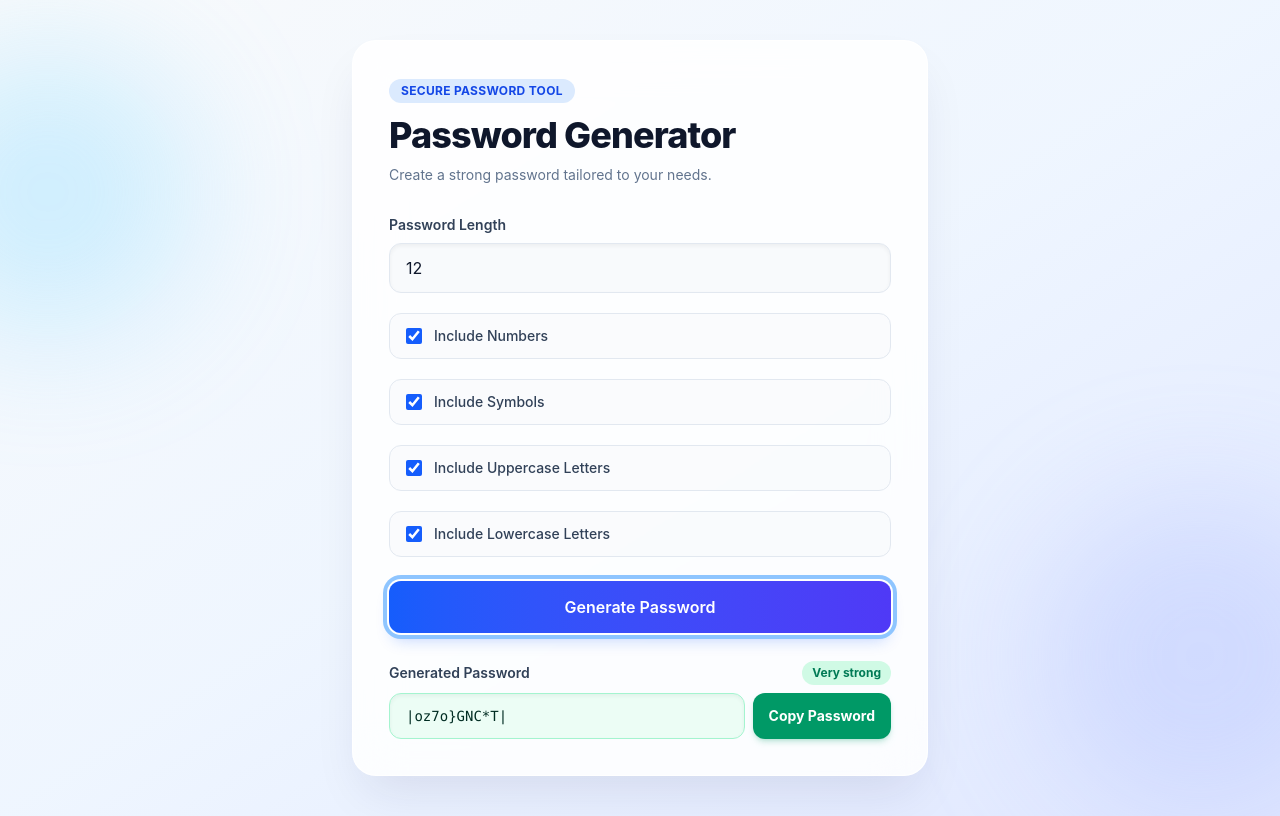
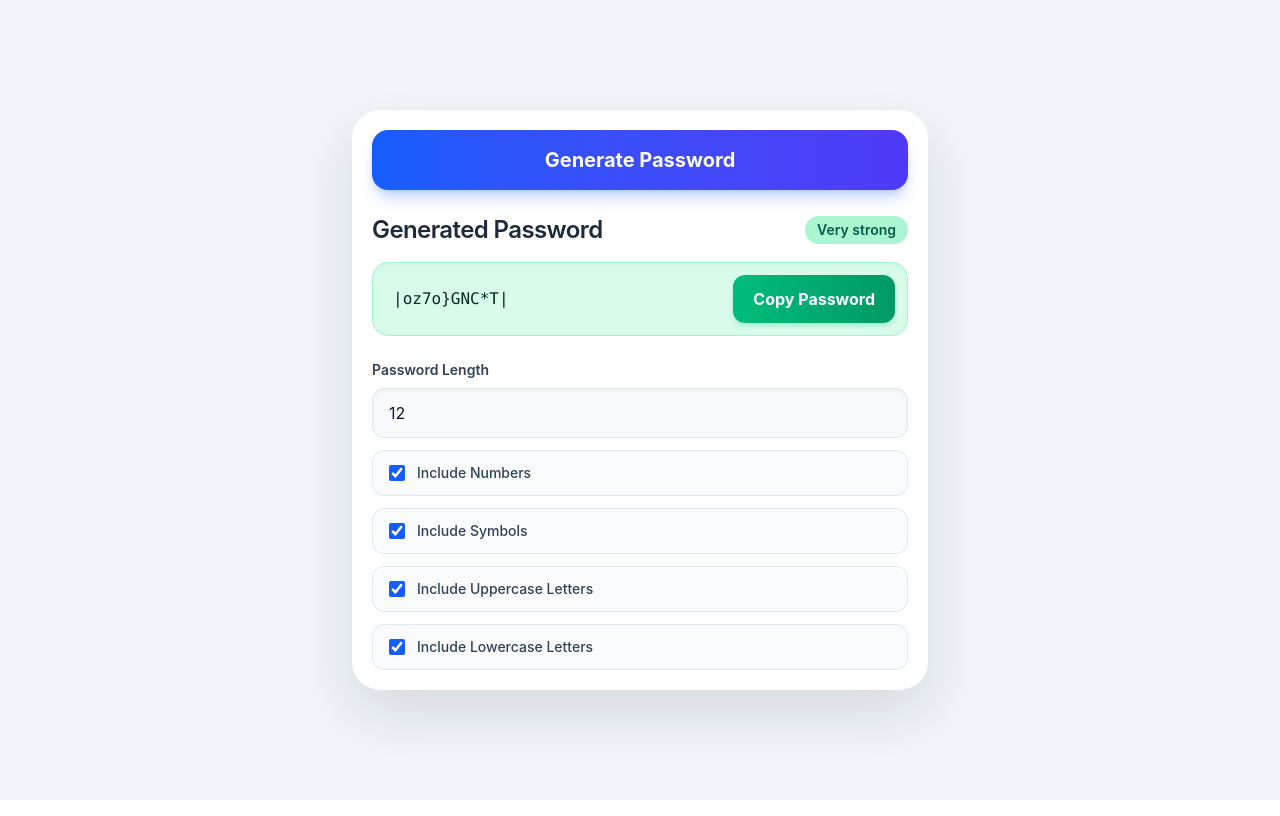
Before and after one commit to mo7732190-afk/Password-genrator, a React (Vite) app: page / in a window 1280 px wide. Both pictures are taken after a click on the button "Generate Password". Built offline with nearby package versions, Linux system fonts and the light colour scheme.

Commit message:
Match the password generator UI to the provided mockup with blue generate button and green generated-password card styling

```diff
--- a/src/Components/GeneratedPassword.tsx
+++ b/src/Components/GeneratedPassword.tsx
@@ -28,23 +28,55 @@ const GeneratedPassword = () => {
   };
 
   return (
-    <main className="relative flex min-h-screen w-full items-center justify-center overflow-hidden bg-linear-to-br from-slate-50 via-blue-50 to-indigo-100 px-4 py-10">
-      <div aria-hidden="true" className="absolute -left-24 top-12 size-72 rounded-full bg-sky-300/30 blur-3xl" />
-      <div aria-hidden="true" className="absolute -right-20 bottom-0 size-80 rounded-full bg-indigo-300/30 blur-3xl" />
+    <main className="flex min-h-screen w-full items-center justify-center bg-slate-100 px-4 py-8">
+      <div className="w-full max-w-xl rounded-[28px] bg-white p-4 shadow-[0_24px_60px_rgba(15,23,42,0.12)] sm:p-5">
+        <button
+          type="button"
+          onClick={generatePassword}
+          className="mb-6 flex w-full items-center justify-center rounded-2xl bg-gradient-to-r from-blue-600 to-indigo-600 px-5 py-4 text-xl font-bold text-white shadow-lg shadow-blue-600/25 transition hover:brightness-105"
+        >
+          Generate Password
+        </button>
 
-      <div className="relative w-full max-w-xl rounded-3xl border border-white/90 bg-white/85 p-6 shadow-2xl shadow-indigo-950/10 backdrop-blur-xl sm:p-9">
-        <div className="mb-7">
-          <span className="mb-3 inline-flex rounded-full bg-blue-100 px-3 py-1 text-xs font-bold tracking-wide text-blue-700">
-            SECURE PASSWORD TOOL
+        <div className="space-y-4">
+          <div className="flex items-center justify-between gap-3">
+            <h2 className="text-2xl font-semibold tracking-tight text-slate-800">
+              Generated Password
+            </h2>
+            {passwordStrength && generatedPassword && (
+              <span className="rounded-full bg-emerald-200/90 px-3 py-1 text-sm font-semibold text-emerald-800">
+                {passwordStrength}
               </span>
-          <h1 className="mb-2 text-3xl font-extrabold tracking-tight text-slate-900 sm:text-4xl">
-          Password Generator
-        </h1>
-          <p className="text-sm leading-6 text-slate-500">
-          Create a strong password tailored to your needs.
+            )}
+          </div>
+
+          {generatedPassword && (
+            <div className="flex items-center gap-3 rounded-2xl border border-emerald-200 bg-emerald-100/80 p-3 shadow-inner shadow-emerald-200/30">
+              <input
+                id="generated-password"
+                type="text"
+                value={generatedPassword}
+                readOnly
+                className="min-w-0 flex-1 border-0 bg-transparent px-2 py-2 font-mono text-base text-emerald-950 outline-none placeholder:text-emerald-700/80"
+              />
+              <button
+                type="button"
+                onClick={copyPassword}
+                className="shrink-0 rounded-xl bg-gradient-to-r from-emerald-500 to-emerald-600 px-5 py-3 text-base font-bold text-white shadow-md shadow-emerald-500/20 transition hover:brightness-105"
+              >
+                {copyMessage || "Copy Password"}
+              </button>
+            </div>
+          )}
+        </div>
+
+        {passwordStrength && !generatedPassword && (
+          <p className="mt-4 rounded-xl bg-amber-50 px-4 py-3 text-sm font-medium text-amber-800">
+            {passwordStrength}
           </p>
-        </div>
-        <div className="flex flex-col gap-5">
+        )}
+
+        <div className="mt-6 flex flex-col gap-3">
           <div>
             <label htmlFor="password-length" className="mb-2 block text-sm font-semibold text-slate-700">
               Password Length
@@ -56,73 +88,53 @@ const GeneratedPassword = () => {
               max={128}
               value={length}
               onChange={(event) => setLength(Number(event.target.value))}
-            className="w-full rounded-xl border border-slate-200 bg-slate-50 px-4 py-3 text-slate-900 shadow-inner outline-none transition hover:border-slate-300 focus:border-blue-500 focus:bg-white focus:ring-4 focus:ring-blue-100"
+              className="w-full rounded-xl border border-slate-200 bg-slate-50 px-4 py-3 text-slate-900 shadow-inner outline-none transition hover:border-slate-300 focus:border-blue-500 focus:bg-white"
             />
           </div>
 
-        <label className="flex cursor-pointer items-center gap-3 rounded-xl border border-slate-200 bg-slate-50/70 px-4 py-3 text-sm font-medium text-slate-700 transition hover:border-blue-200 hover:bg-blue-50/70">
-          <input className="size-4 accent-blue-600 focus-visible:outline-2 focus-visible:outline-offset-2 focus-visible:outline-blue-600" type="checkbox" checked={includeNumbers} onChange={toggleNumbers} />
+          <label className="flex cursor-pointer items-center gap-3 rounded-xl border border-slate-200 bg-slate-50/70 px-4 py-3 text-sm font-medium text-slate-700 transition hover:border-blue-200 hover:bg-slate-50">
+            <input
+              className="size-4 accent-blue-600"
+              type="checkbox"
+              checked={includeNumbers}
+              onChange={toggleNumbers}
+            />
             Include Numbers
           </label>
-        <label className="flex cursor-pointer items-center gap-3 rounded-xl border border-slate-200 bg-slate-50/70 px-4 py-3 text-sm font-medium text-slate-700 transition hover:border-blue-200 hover:bg-blue-50/70">
-          <input className="size-4 accent-blue-600 focus-visible:outline-2 focus-visible:outline-offset-2 focus-visible:outline-blue-600" type="checkbox" checked={includeSymbols} onChange={toggleSymbols} />
+
+          <label className="flex cursor-pointer items-center gap-3 rounded-xl border border-slate-200 bg-slate-50/70 px-4 py-3 text-sm font-medium text-slate-700 transition hover:border-blue-200 hover:bg-slate-50">
+            <input
+              className="size-4 accent-blue-600"
+              type="checkbox"
+              checked={includeSymbols}
+              onChange={toggleSymbols}
+            />
             Include Symbols
           </label>
-        <label className="flex cursor-pointer items-center gap-3 rounded-xl border border-slate-200 bg-slate-50/70 px-4 py-3 text-sm font-medium text-slate-700 transition hover:border-blue-200 hover:bg-blue-50/70">
-          <input className="size-4 accent-blue-600 focus-visible:outline-2 focus-visible:outline-offset-2 focus-visible:outline-blue-600" type="checkbox" checked={includeUppercase} onChange={toggleUppercase} />
+
+          <label className="flex cursor-pointer items-center gap-3 rounded-xl border border-slate-200 bg-slate-50/70 px-4 py-3 text-sm font-medium text-slate-700 transition hover:border-blue-200 hover:bg-slate-50">
+            <input
+              className="size-4 accent-blue-600"
+              type="checkbox"
+              checked={includeUppercase}
+              onChange={toggleUppercase}
+            />
             Include Uppercase Letters
           </label>
-        <label className="flex cursor-pointer items-center gap-3 rounded-xl border border-slate-200 bg-slate-50/70 px-4 py-3 text-sm font-medium text-slate-700 transition hover:border-blue-200 hover:bg-blue-50/70">
-          <input className="size-4 accent-blue-600 focus-visible:outline-2 focus-visible:outline-offset-2 focus-visible:outline-blue-600" type="checkbox" checked={includeLowercase} onChange={toggleLowercase} />
+
+          <label className="flex cursor-pointer items-center gap-3 rounded-xl border border-slate-200 bg-slate-50/70 px-4 py-3 text-sm font-medium text-slate-700 transition hover:border-blue-200 hover:bg-slate-50">
+            <input
+              className="size-4 accent-blue-600"
+              type="checkbox"
+              checked={includeLowercase}
+              onChange={toggleLowercase}
+            />
             Include Lowercase Letters
           </label>
-
-        <button
-          type="button"
-          onClick={generatePassword}
-          className="mt-1 rounded-xl bg-linear-to-r from-blue-600 to-indigo-600 px-4 py-3.5 font-semibold text-white shadow-lg shadow-blue-600/25 transition duration-200 hover:-translate-y-0.5 hover:from-blue-700 hover:to-indigo-700 hover:shadow-xl focus:outline-none focus:ring-4 focus:ring-blue-300 focus:ring-offset-2 active:translate-y-0"
-        >
-          Generate Password
-        </button>
-
-        {passwordStrength && !generatedPassword && (
-          <p className="rounded-xl bg-amber-50 px-4 py-3 text-sm font-medium text-amber-800">
-            {passwordStrength}
-          </p>
-        )}
-
-        {generatedPassword && (
-          <div className="mt-2">
-            <div className="mb-2 flex items-center justify-between gap-3">
-              <label htmlFor="generated-password" className="block text-sm font-semibold text-slate-700">
-                Generated Password
-              </label>
-              <span className="rounded-full bg-emerald-100 px-2.5 py-1 text-xs font-bold text-emerald-700">
-                {passwordStrength}
-              </span>
-            </div>
-            <div className="flex flex-col gap-2 sm:flex-row">
-              <input
-                id="generated-password"
-                type="text"
-                value={generatedPassword}
-                readOnly
-                className="min-w-0 flex-1 rounded-xl border border-emerald-200 bg-emerald-50 px-4 py-3 font-mono text-sm text-emerald-950 shadow-inner outline-none focus:border-emerald-500 focus:ring-4 focus:ring-emerald-100"
-              />
-              <button
-                type="button"
-                onClick={copyPassword}
-                className="rounded-xl bg-emerald-600 px-4 py-3 text-sm font-bold text-white shadow-md shadow-emerald-600/20 transition hover:bg-emerald-700 focus:outline-none focus:ring-4 focus:ring-emerald-200"
-              >
-                {copyMessage || "Copy Password"}
-              </button>
-            </div>
-          </div>
-        )}
         </div>
       </div>
     </main>
   );
-}
+};
 
-export default GeneratedPassword
+export default GeneratedPassword;
```
Lines whose indentation alone changed are shown as unchanged.
